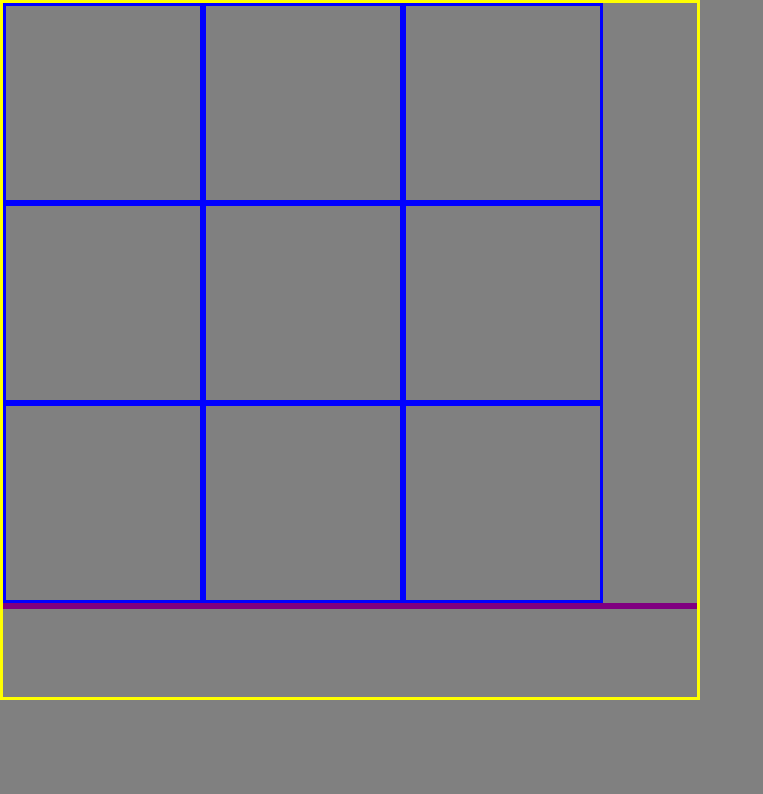
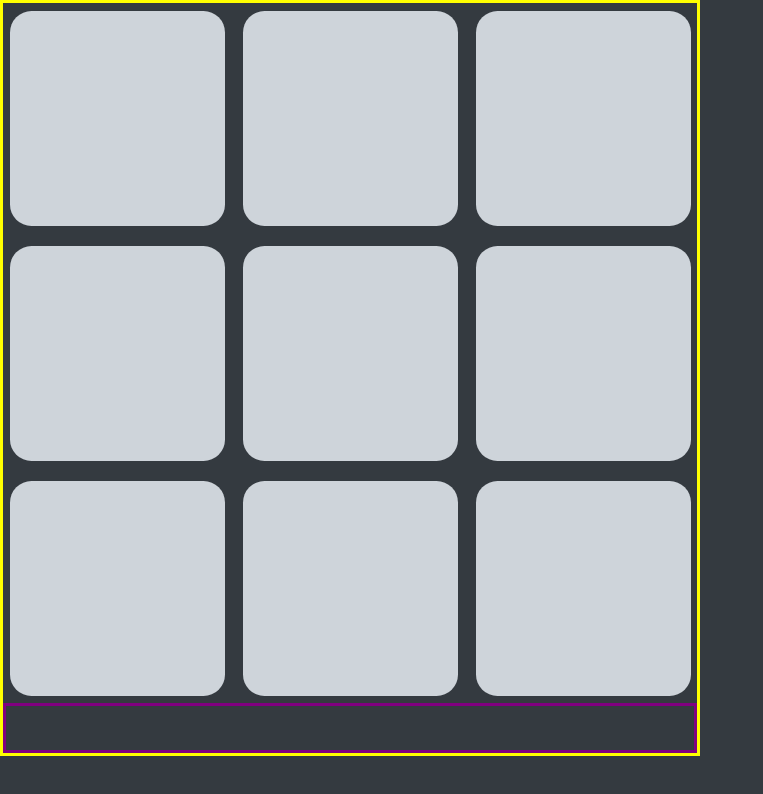
Before and after one commit to emilydrakesmith/GA-tic-tac-toe, a plain HTML site: page index.html in a window 1280 px wide. Shown: the whole page, without its empty margins (0-763 px from the left). Drawn offline with Linux system fonts and the light colour scheme.

Commit message:
clicks render X-O on gameboard

```diff
--- a/index.html
+++ b/index.html
@@ -1,10 +1,12 @@
 <!DOCTYPE html>
-<html lang="en">
+<html lang='en'>
 <head>
-    <meta charset="UTF-8">
-    <meta http-equiv="X-UA-Compatible" content="IE=edge">
-    <meta name="viewport" content="width=device-width, initial-scale=1.0">
-    <link rel="stylesheet" href="./styles.css">
+    <meta charset='UTF-8'>
+    <meta http-equiv='X-UA-Compatible' content='IE=edge'>
+    <meta name='viewport' content='width=device-width, initial-scale=1.0'>
+    <link rel='stylesheet' href='./styles.css'>
+    <link rel="preconnect" href="https://fonts.gstatic.com">
+    <link href="https://fonts.googleapis.com/css2?family=Comic+Neue:wght@700&display=swap" rel="stylesheet">
     <script defer src='./scripts.js'></script>
     <title>Tic Tac Toe</title>
 </head>
--- a/scripts.js
+++ b/scripts.js
@@ -42,6 +42,7 @@ function handleClick(event) {
             gameState.p1Boxes.push(clickedBoxId);
             console.log(gameState.p1Boxes);
             clickedBox.className += ' p1-box';
+            clickedBox.innerHTML = 'X';
             gameState.player1Turn = false;
         }
     } else if (gameState.player1Turn === false) {
@@ -49,6 +50,7 @@ function handleClick(event) {
             gameState.p2Boxes.push(clickedBoxId);
             console.log(gameState.p2Boxes);
             clickedBox.className += ' p2-box';
+            clickedBox.innerHTML = 'O';
             gameState.player1Turn = true;
         }
     }
@@ -112,7 +114,6 @@ function declareStalemate() {
     document.getElementById('outcome').innerHTML = `<h2>It's a stalemate!</h2>`;
     console.log(`stalemate`);
     document.getElementById('body').setAttribute('style', 'pointer-events:none');
-
 }
 
 /******* INITIALIZE FUNCTION *******/
--- a/styles.css
+++ b/styles.css
@@ -13,7 +13,7 @@ html {
 body {
     min-height: 100vh;
     margin: 0;
-    background-color: gray;
+    background-color: #343a40;
     font-family: sans-serif;
 }
 
@@ -21,24 +21,38 @@ main {
     display: flex;
     flex-direction: column;
     width:700px;
-    height:700px;
     border: 3px solid yellow;
 }
 
 #game-board {
-    display: flex;
-    flex-wrap: wrap;
+    display: grid;
+    grid-template-columns: repeat(3, 1fr);
+    grid-template-rows: repeat(3, 1fr);
+    grid-template-areas:
+        'grid-box-1 | grid-box-2 | grid-box-3'
+        'grid-box-4 | grid-box-5 | grid-box-6'
+        'grid-box-7 | grid-box-8 | grid-box-9';
+    gap: 5px;
+    min-height: 700px;
 }
 
 #outcome {
     border: 3px solid purple;
+    height: 50px;
 }
 
 .game-box {
-    width: 200px;
-    height:200px;
-    border: 3px solid blue;
-    background-color: grey;
+    align-self: center;
+    justify-self: center;
+    display: flex;
+    justify-content: center;
+    align-items: center;
+    font-family: 'Comic Neue', cursive;
+    font-size: 125px;
+    width: 215px;
+    height:215px;
+    border-radius: 10%;
+    background-color: #ced4da;
 }
 
 .p1-box {
```
Also changed, not shown: 1 other file.
